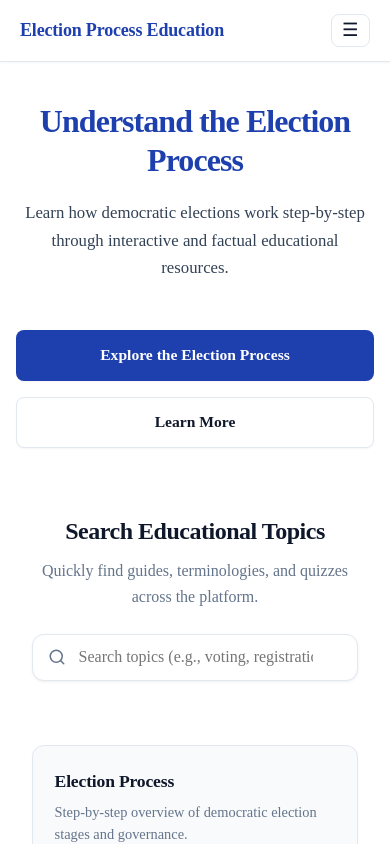
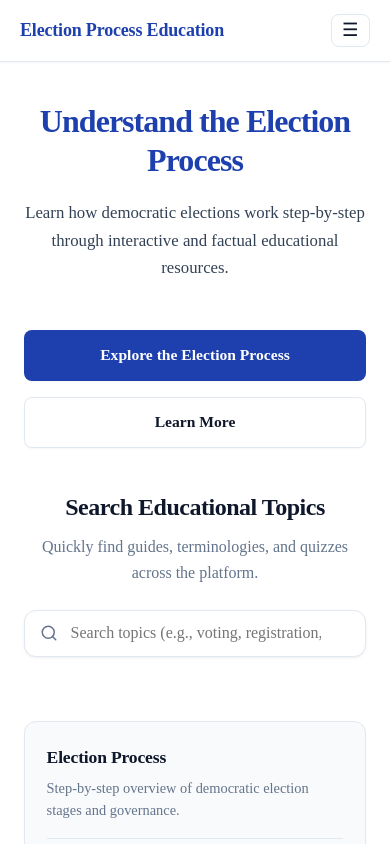
Before and after one commit to devamithra137/Election-Process-Education, a Next.js app: page / in a window 390 px wide. Shown: the top 844 px of the page. Built offline with nearby package versions, Linux system fonts and the light colour scheme.

Commit message:
Improve home page spacing

```diff
--- a/src/app/globals.css
+++ b/src/app/globals.css
@@ -238,6 +238,16 @@ a {
   align-items: center;
   justify-content: center;
   padding: 4.5rem 2rem;
+}
+
+.home-container > section,
+.home-container > .content-search-section {
+  margin-top: 4.25rem;
+  margin-bottom: 0;
+}
+
+.home-container > .hero-section {
+  margin-top: 0;
 }
 
 .hero-section {
@@ -2455,15 +2465,14 @@ a {
     padding: 3.5rem 1.5rem;
   }
 
-  .overview-section,
-  .registration-section,
-  .timeline-section,
-  .voting-section,
-  .counting-section,
-  .takeaways-section,
-  .faq-section,
-  .learning-progress-section {
-    margin-top: 3.5rem;
+  .home-container > section,
+  .home-container > .content-search-section {
+    margin-top: 3.25rem;
+    margin-bottom: 0;
+  }
+
+  .home-container > .hero-section {
+    margin-top: 0;
   }
 }
 
@@ -2487,17 +2496,15 @@ a {
     padding: 1.5rem 1rem 3rem;
   }
 
-  .overview-section,
-  .registration-section,
-  .timeline-section,
-  .voting-section,
-  .counting-section,
-  .takeaways-section,
-  .faq-section,
-  .learning-progress-section {
-    margin-top: 2.75rem;
-    margin-bottom: 1.5rem;
+  .home-container > section,
+  .home-container > .content-search-section {
+    margin-top: 2.5rem;
+    margin-bottom: 0;
     padding: 0 0.5rem;
+  }
+
+  .home-container > .hero-section {
+    margin-top: 0;
   }
 
   .overview-grid,
```
